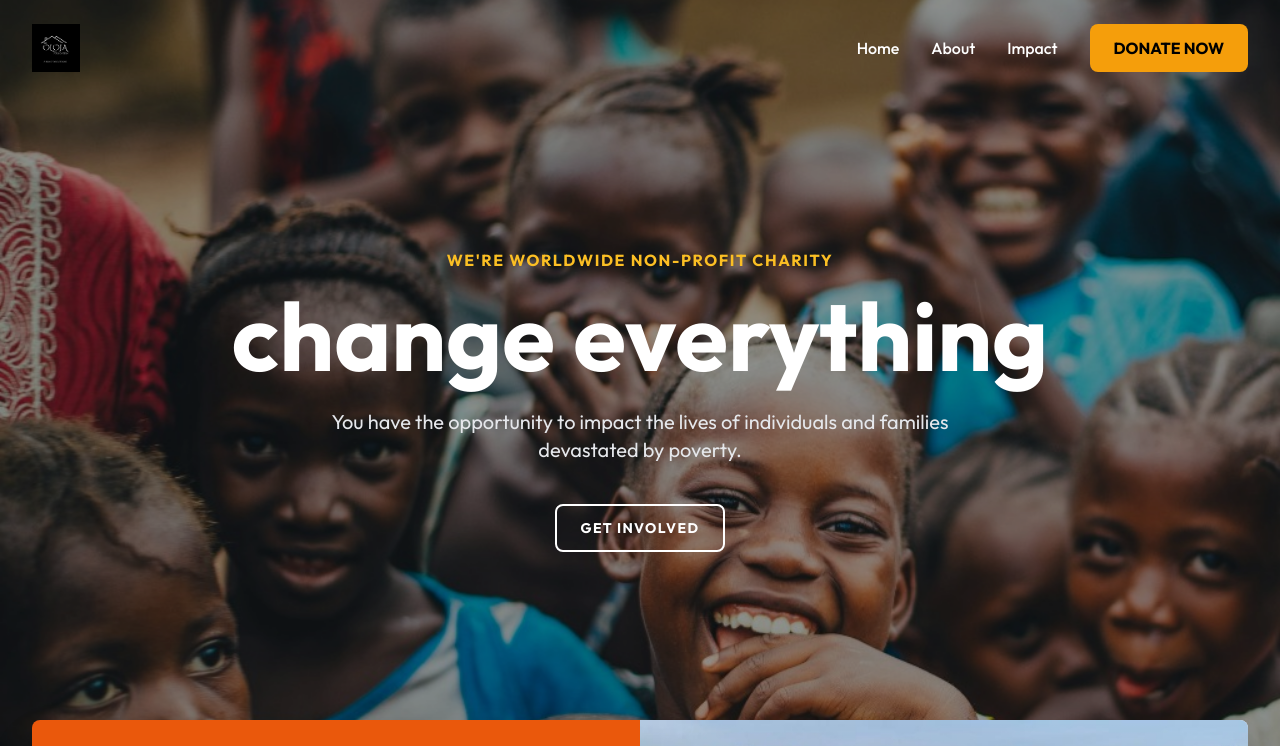
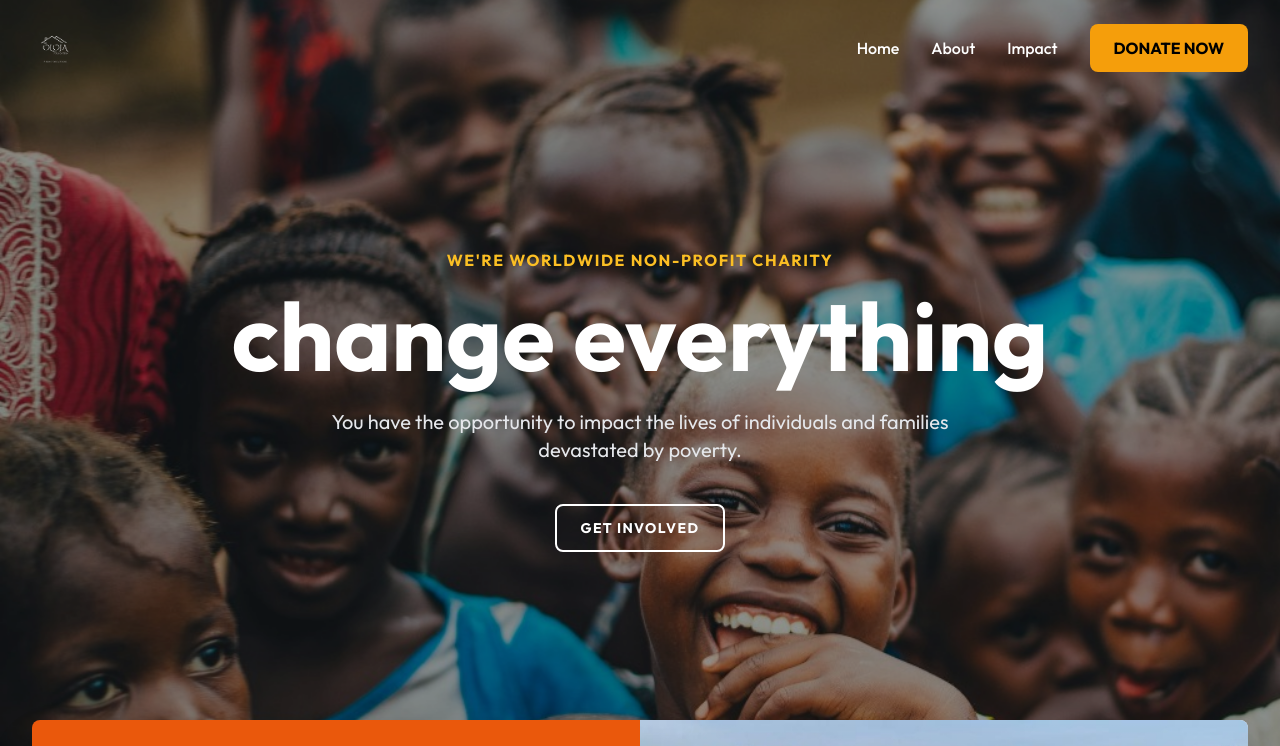
Before and after one commit to elshaddaioheha/olojafoundation, a Next.js app: page / in a window 1280 px wide. Shown: the top 746 px of the page. Built offline with nearby package versions, Linux system fonts and the light colour scheme.

Commit message:
Update logos to cleaner PNG versions

```diff
--- a/components/Navbar.tsx
+++ b/components/Navbar.tsx
@@ -23,10 +23,10 @@ export default function Navbar() {
                     {/* Using the logo provided. Adjust sizes as needed. */}
                     <div className="relative h-12 w-40">
                         <Image
-                            src={scrolled ? "/images/logo_1.jpg" : "/images/logo_2.jpg"}
+                            src={scrolled ? "/images/logo_black.png" : "/images/logo_white.png"}
                             alt="The Oloja Foundation"
                             fill
-                            className="object-contain object-left filter mix-blend-multiply" // Adjust blending if needed or remove bg
+                            className="object-contain object-left"
                         />
                     </div>
                     {/* Fallback text if logo is messy */}
```
Also changed, not shown: public/images/logo_black.png (added), public/images/logo_white.png (added).
